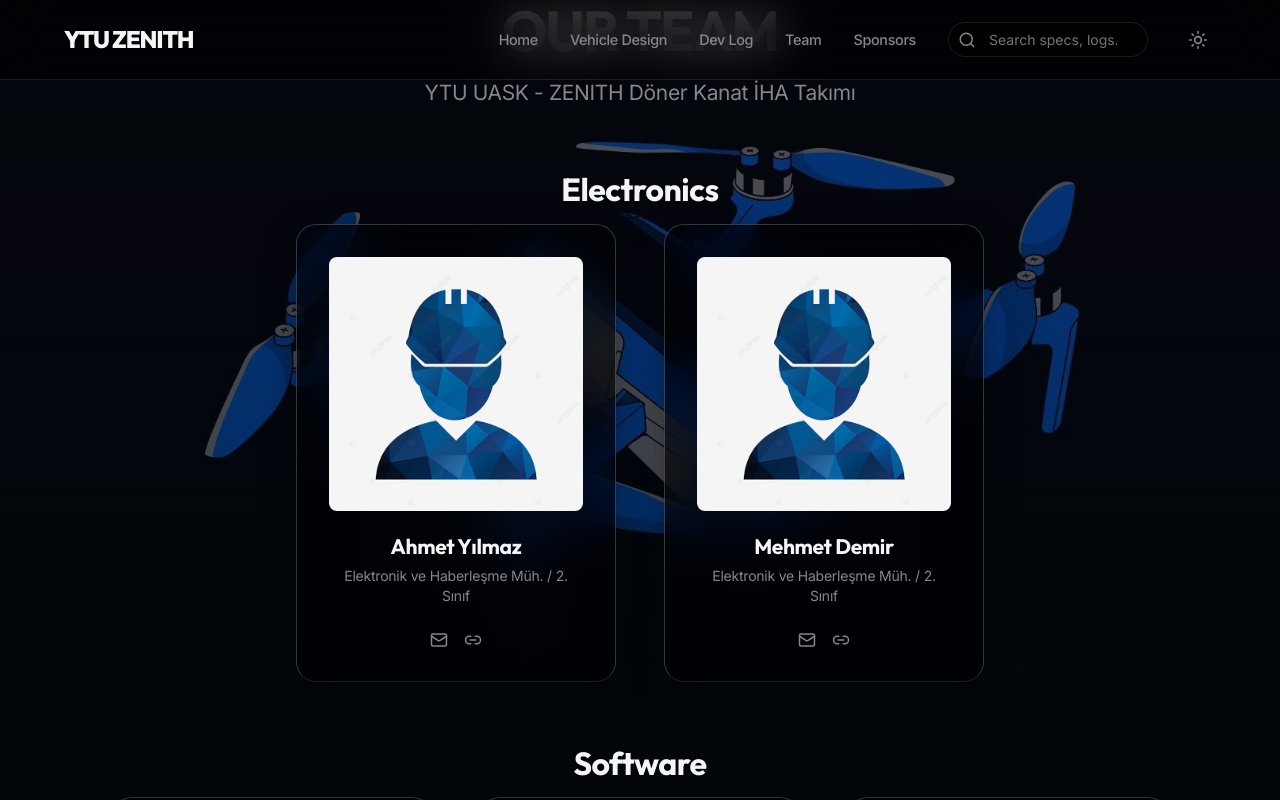
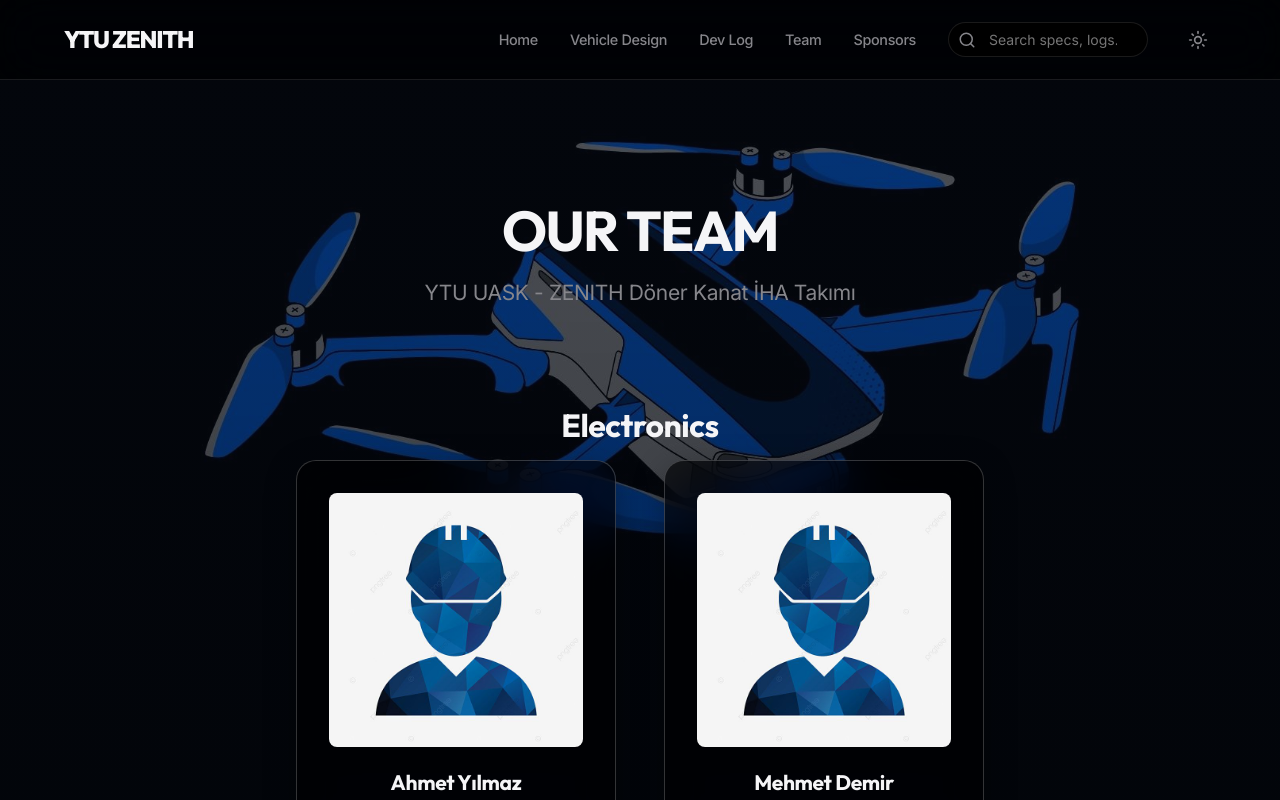
Before and after one commit to ayberkarslan/ZenithWeb, a React (Vite) app: page /team in a window 1280 px wide. Shown: the top 800 px of the page. Built offline with nearby package versions, Linux system fonts and the light colour scheme; no server answers.

Commit message:
fix spacing bugs with inline styles

```diff
--- a/src/pages/Team.tsx
+++ b/src/pages/Team.tsx
@@ -23,8 +23,7 @@ const teamData = {
 
 function TeamSection({ title, members }: { title: string, members: any[] }) {
   return (
-    <div className="mb-48 mt-16 relative overflow-visible">
-
+    <div style={{ marginTop: '100px', marginBottom: '180px' }} className="relative">
       <div className="relative z-10">
         <h2 className="text-3xl md:text-4xl font-bold mb-16 text-center tracking-wider">{title}</h2>
         <div className="team-grid">
@@ -62,15 +61,17 @@ function TeamSection({ title, members }: { title: string, members: any[] }) {
 export default function Team() {
   return (
     <div
-      className="pt-40 pb-64 min-h-screen relative"
+      className="min-h-screen relative"
       style={{
+        paddingTop: '200px',
+        paddingBottom: '250px',
         backgroundImage: 'linear-gradient(rgba(10, 20, 40, 0.3), rgba(5, 10, 20, 0.5)), url(/blueprint.jpg)',
         backgroundSize: 'cover',
         backgroundPosition: 'center',
         backgroundAttachment: 'fixed'
       }}
     >
-      <div className="container mx-auto relative z-10 overflow-hidden">
+      <div className="container mx-auto relative z-10">
         <motion.div
           initial={{ opacity: 0, y: 20 }}
           animate={{ opacity: 1, y: 0 }}
```
